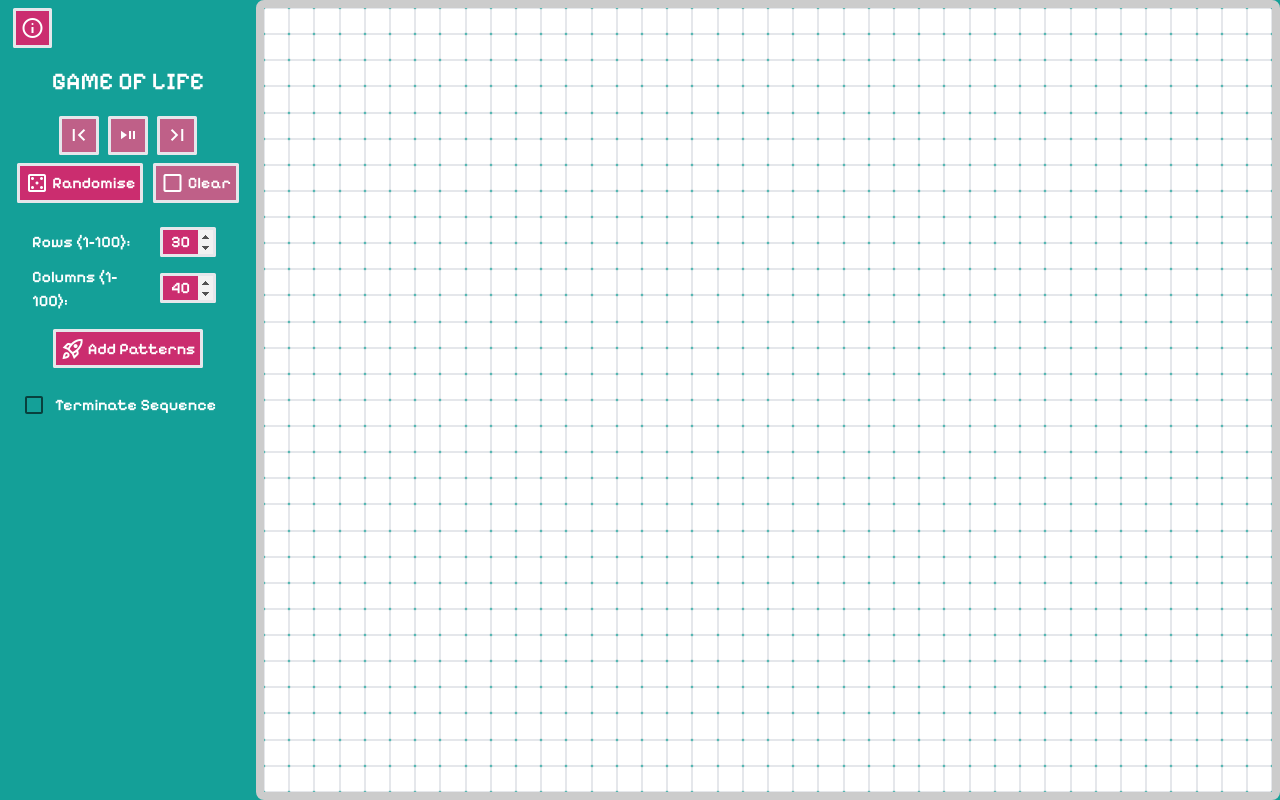
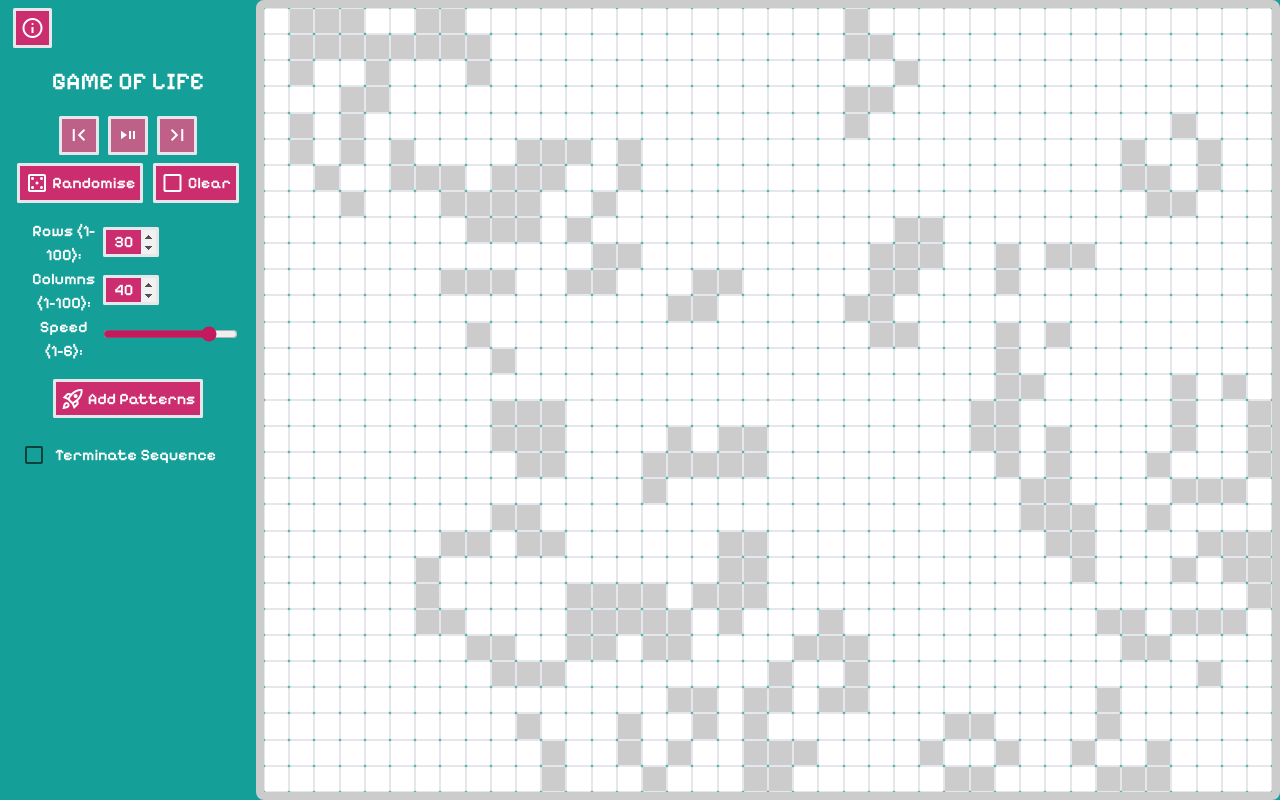
Before and after one commit to Pjstilwell/PersonalSite, a Next.js app in the folder still-peter/: page / in a window 1280 px wide. Built offline with nearby package versions, Linux system fonts and the light colour scheme.

Commit message:
Added example grid

```diff
--- a/still-peter/src/app/components/controls.tsx
+++ b/still-peter/src/app/components/controls.tsx
@@ -23,10 +23,14 @@ export type ControlProps = {
   openInfoDialog: () => void;
   terminateSequence: boolean;
   toggleTerminateSequence: () => void;
+  isPlayingExample: boolean;
+  speedChanged: (num: string) => void;
+  iterationSpeed: number;
 };
 
 export default function Controls(props: ControlProps) {
-  const playClickedClass = props.isPlaying ? "clicked-button" : "";
+  const playClickedClass =
+    props.isPlaying && !props.isPlayingExample ? "clicked-button" : "";
 
   function createPattern(pattern: Pattern, applyingPatternStyle: boolean) {
     const displayedPattern: React.ReactNode[] = [];
@@ -138,10 +142,7 @@ export default function Controls(props: ControlProps) {
           </Tooltip>
           <Tooltip title={"Empty Grid"}>
             <span>
-              <button
-                disabled={!props.activeCells || props.isPlaying}
-                onClick={() => props.clear()}
-              >
+              <button disabled={props.isPlaying} onClick={() => props.clear()}>
                 <span className="material-symbols-outlined casino-logo-spacing">
                   check_box_outline_blank
                 </span>
@@ -174,6 +175,17 @@ export default function Controls(props: ControlProps) {
             value={props.numCols}
             onChange={(e) => props.numColsChanged(e.target.value)}
           ></input>
+          <div className="flexy">
+            <p id="speed-para">Speed (1-6):</p>
+          </div>
+          <input
+            id="speed-input"
+            type="range"
+            min={0}
+            max={6}
+            value={props.iterationSpeed}
+            onChange={(e) => props.speedChanged(e.target.value)}
+          ></input>
         </div>
         <div className="button-wrapper">
           <Tooltip title="Pick a pattern to add to the grid">
--- a/still-peter/src/app/components/grid.tsx
+++ b/still-peter/src/app/components/grid.tsx
@@ -10,11 +10,16 @@ type GridProps = {
   isPatternSelected?: boolean;
   selectedPattern?: Pattern;
   isInfoDialogGrid: boolean;
+  isPlayingExample: boolean;
 };
 
 export default function Grid(props: GridProps) {
   const iteration = props.iteration;
-  const seqTermClass = props.seqTerminated ? "flash-terminated" : "";
+  const wrapperClass = props.isInfoDialogGrid
+    ? "info-page-wrapper"
+    : "page-wrapper ";
+  const seqTermClass = props.seqTerminated ? " flash-terminated" : "";
+  const isPlayingClass = props.isPlayingExample ? " playing-example" : "";
 
   //Return Loading if iteration not initialised
   if (
@@ -49,7 +54,7 @@ export default function Grid(props: GridProps) {
     }
     rows.push(
       <div
-        className="grid-wrapper"
+        className={"grid-wrapper" + isPlayingClass}
         key={i}
         style={{ height: `calc(100% / ${props.numRows})` }}
       >
@@ -60,9 +65,5 @@ export default function Grid(props: GridProps) {
     );
   }
 
-  const wrapperClass = props.isInfoDialogGrid
-    ? "info-page-wrapper "
-    : "page-wrapper ";
-
   return <div className={wrapperClass + seqTermClass}>{rows}</div>;
 }
--- a/still-peter/src/app/components/home.tsx
+++ b/still-peter/src/app/components/home.tsx
@@ -13,21 +13,10 @@ export default function Home() {
   const [numRows, setNumRows] = useState(30);
   const [numCols, setNumCols] = useState(40);
 
-  //Stores the next iteration
-  const [nextIteration, setNextIteration] = useState(
-    GridFunctions.initialiseZeroArray(numRows, numCols)
-  );
-
   //Stores the history of the iterations
   const [iterationStore, setIterationStore] = useState([
     GridFunctions.initialiseZeroArray(numRows, numCols),
   ]);
-
-  //Tracks if the game is currently playing
-  const [isPlaying, setIsPlaying] = useState(false);
-
-  //tracks if any cells are active
-  const [activeCells, setActiveCells] = useState(false);
 
   //tracks if sequence is terminated
   const [isSeqTerminated, setIsSeqTerminated] = useState(false);
@@ -48,26 +37,40 @@ export default function Home() {
   //Option to terminate sequence if repeating
   const [terminateSequence, setTerminateSequence] = useState(false);
 
+  //Stores the next iteration
+  const [nextIteration, setNextIteration] = useState(
+    GridFunctions.randomiseIteration(numRows, numCols)
+  );
+
+  //Boolean to track playing example
+  const [isPlayingExample, setIsPlayingExample] = useState(true);
+
+  //Tracks if the game is currently playing
+  const [isPlaying, setIsPlaying] = useState(false);
+
+  //tracks if any cells are active
+  const [activeCells, setActiveCells] = useState(false);
+
+  //Tracks speed of iteration changes
+  const [iterationSpeed, setIterationSpeed] = useState(5);
+
   // Using a ref to always get the latest value of `playing` inside the setTimeout callback
   const playingRef = useRef(isPlaying);
   playingRef.current = isPlaying;
 
   useEffect(() => {
-    if (isPlaying) {
+    if (isPlaying || isPlayingExample) {
       const timeoutId = setTimeout(() => {
         if (playingRef) {
           goClicked();
         }
-      }, 500);
+      }, 1500 - 200 * iterationSpeed);
       return () => clearTimeout(timeoutId);
     }
   }, [isPlaying, nextIteration]);
 
   useEffect(() => {
-    const newNextIteration = GridFunctions.initialiseZeroArray(
-      numRows,
-      numCols
-    );
+    const newNextIteration = GridFunctions.randomiseIteration(numRows, numCols);
 
     setNextIteration(newNextIteration);
   }, [numRows, numCols]);
@@ -80,6 +83,13 @@ export default function Home() {
    * @param newVal boolean, if cell is to be live or dead
    */
   function squareClicked(rowIndex: number, colIndex: number, newVal: boolean) {
+    //Clear Example Playing
+    if (isPlayingExample) {
+      clearGrid();
+      setIsPlayingExample(false);
+      return;
+    }
+
     //Different logic for handling when user is attempting to apply a pattern
     if (isPatternSelected) {
       setNextIteration(
@@ -130,6 +140,9 @@ export default function Home() {
    * sequence termination if setting is activated
    */
   function goClicked() {
+    if (isPlayingExample) {
+      goClickedExample();
+    } else {
       pushCurIterationToStore();
       const newIteration = GridFunctions.calculateNextIteration(
         nextIteration,
@@ -165,6 +178,20 @@ export default function Home() {
           setIsPlaying(false);
         }
       }
+    }
+  }
+
+  /**
+   * As in goClicked but removed functionality since only
+   * playing the example game
+   */
+  function goClickedExample() {
+    const newIteration = GridFunctions.calculateNextIteration(
+      nextIteration,
+      numRows,
+      numCols
+    );
+    setNextIteration(newIteration);
   }
 
   /**
@@ -209,6 +236,10 @@ export default function Home() {
     setIsSeqTerminated(false);
   }
 
+  function speedChanged(val: string) {
+    setIterationSpeed(parseInt(val));
+  }
+
   /**
    * Randomly turns kills or brings to life every cell in the grid
    */
@@ -229,6 +260,7 @@ export default function Home() {
     );
 
     setIsSeqTerminated(false);
+    setIsPlayingExample(false);
   }
 
   /**
@@ -244,6 +276,7 @@ export default function Home() {
 
     // setActiveCells(false);
     setIsSeqTerminated(false);
+    setIsPlayingExample(false);
   }
 
   /**
@@ -262,6 +295,7 @@ export default function Home() {
    * Handles when the sequence is terminated
    */
   function seqTerminatedActions() {
+    console.log("here");
     setIsPlaying(false);
   }
 
@@ -278,6 +312,7 @@ export default function Home() {
   }
 
   function togglePlaying() {
+    console.log("here2");
     setIsPlaying((prev) => !prev);
   }
 
@@ -308,6 +343,7 @@ export default function Home() {
     isPatternSelected: isPatternSelected,
     selectedPattern: selectedPattern,
     isInfoDialogGrid: false,
+    isPlayingExample: isPlayingExample,
   };
 
   const controlProps: ControlProps = {
@@ -331,6 +367,9 @@ export default function Home() {
     openInfoDialog: toggleInfoDialog,
     terminateSequence,
     toggleTerminateSequence,
+    isPlayingExample: isPlayingExample,
+    speedChanged: speedChanged,
+    iterationSpeed: iterationSpeed,
   };
 
   const addPatternsDialogProps: AddPatternsDialogProps = {
--- a/still-peter/src/app/globals.scss
+++ b/still-peter/src/app/globals.scss
@@ -23,6 +23,10 @@ html {
 body {
   height: 100%;
   width: 100%;
+}
+
+p {
+  text-align: center;
 }
 
 button {
@@ -174,7 +178,6 @@ input[type="number"]::-webkit-outer-spin-button {
 }
 
 .square-wrapper {
-  border-color: $cp3-4;
   height: 100%;
   width: 100%;
 }
@@ -258,8 +261,26 @@ input[type="number"]::-webkit-outer-spin-button {
   grid-column: 2;
 }
 
+#speed-para {
+  grid-row: 3;
+  grid-column: 1;
+}
+
+#speed-input {
+  grid-row: 3;
+  grid-column: 2;
+}
+
+input[type="range"] {
+  accent-color: $cp-3;
+}
+
 .square-on {
   background-color: $cp3-4;
+}
+
+.playing-example > * .square-on {
+  background-color: $cp3-5;
 }
 
 .square-off {
--- a/still-peter/src/app/info-dialog.scss
+++ b/still-peter/src/app/info-dialog.scss
@@ -104,7 +104,8 @@ input {
 }
 
 .square-button-info {
-  border-radius: 0.2rem;
+  border-width: 0.1rem;
+  border-radius: 0.1rem;
   width: 100%;
   height: 100%;
 }
```
Lines whose indentation alone changed are shown as unchanged.
